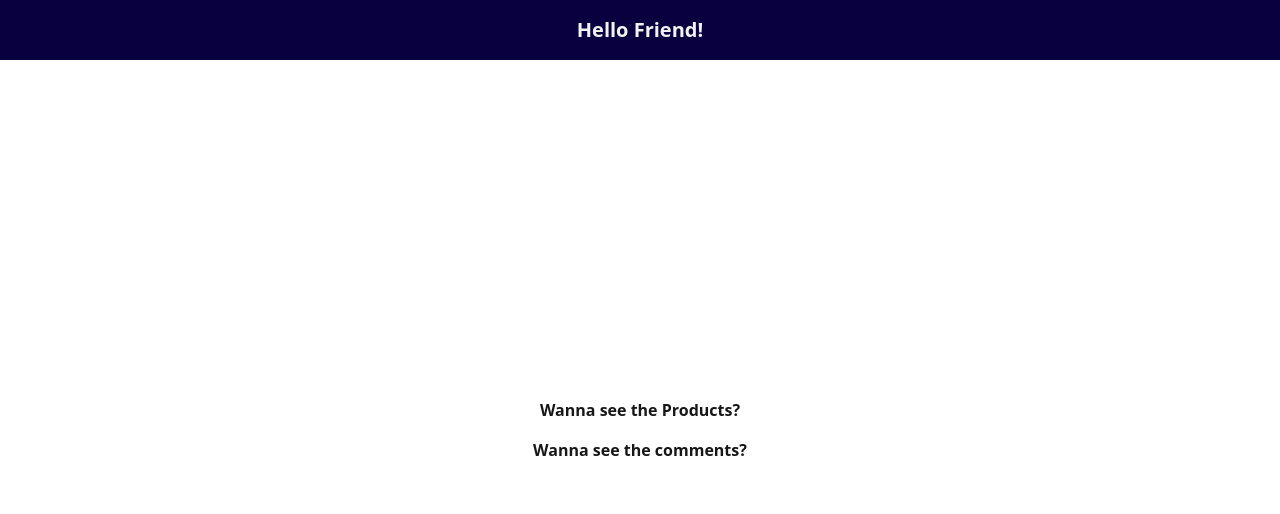
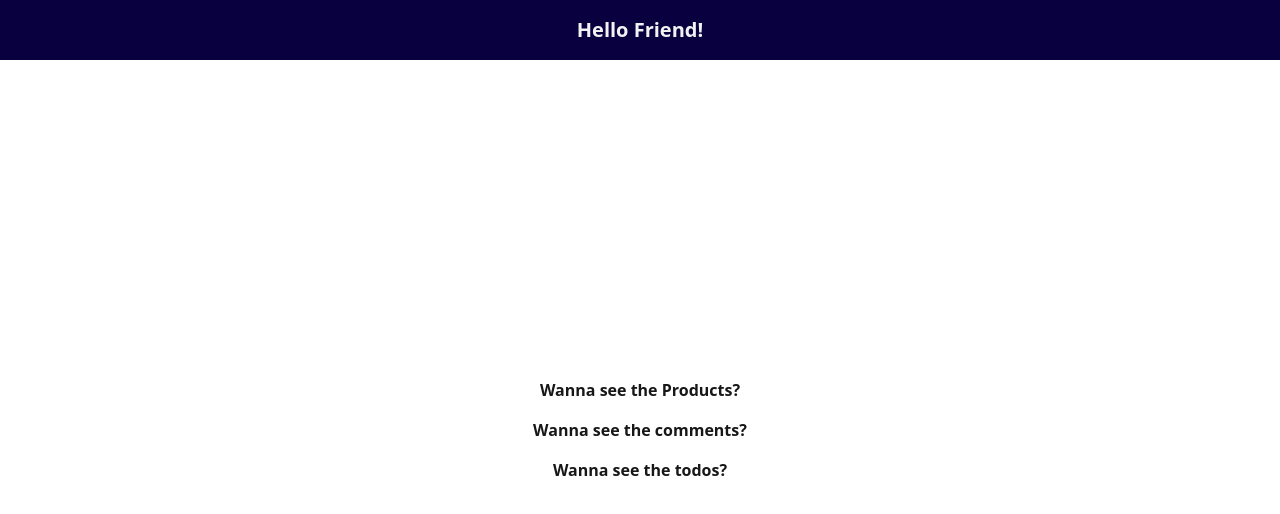
Before and after one commit to Mobinafshari/NextJS, a Next.js app: page / in a window 1280 px wide. Shown: the top 514 px of the page. Built offline with nearby package versions, Linux system fonts and the light colour scheme.

Commit message:
test: testing fetch stuff then go for caching

```diff
--- a/package.json
+++ b/package.json
@@ -9,6 +9,7 @@
     "lint": "next lint"
   },
   "dependencies": {
+    "@tanstack/react-query": "^5.81.2",
     "next": "15.3.4",
     "nextjs-toploader": "^3.8.16",
     "react": "^19.0.0",
@@ -17,6 +18,7 @@
   "devDependencies": {
     "@eslint/eslintrc": "^3",
     "@tailwindcss/postcss": "^4",
+    "@tanstack/eslint-plugin-query": "^5.81.2",
     "@types/node": "^20",
     "@types/react": "^19",
     "@types/react-dom": "^19",
--- a/src/app/comments/page.tsx
+++ b/src/app/comments/page.tsx
@@ -1,5 +1,7 @@
+"use client";
 import React, { Suspense } from "react";
 import Comments from "./_components/Comments";
+import Loading from "../loading";
 
 function page() {
   const comments = fetch("https://jsonplaceholder.typicode.com/comments").then(
@@ -8,7 +10,7 @@ function page() {
   return (
     <div className="flex flex-col gap-4">
       <h2>This is Comment Page</h2>
-      <Suspense fallback={<p>Loading...</p>}>
+      <Suspense fallback={<Loading />}>
         <Comments comments={comments} />
       </Suspense>
     </div>
--- /dev/null
+++ b/src/app/loading.tsx
@@ -0,0 +1,9 @@
+import React from 'react'
+
+function Loading() {
+  return (
+    <div>loading</div>
+  )
+}
+
+export default Loading
--- a/src/app/page.tsx
+++ b/src/app/page.tsx
@@ -6,6 +6,7 @@ function page() {
     <div className="h-full  flex flex-col gap-4 items-center justify-center">
       <Link href="/products">Wanna see the Products?</Link>
       <Link href="/comments">Wanna see the comments?</Link>
+      <Link href="/todos">Wanna see the todos?</Link>
     </div>
   );
 }
--- /dev/null
+++ b/src/app/todos/_hooks/useGetTodos.ts
@@ -0,0 +1,19 @@
+import { useQuery } from "@tanstack/react-query";
+type TodoType = {
+  userId: number;
+  id: number;
+  title: string;
+  completed: boolean;
+};
+const useGetTodos = () => {
+  const { data: todos } = useQuery({
+    queryFn: (): Promise<TodoType[]> =>
+      fetch("https://jsonplaceholder.typicode.com/todos").then((res) =>
+        res.json()
+      ),
+    queryKey: ["todos"],
+  });
+  return { todos };
+};
+
+export default useGetTodos;
--- /dev/null
+++ b/src/app/todos/page.tsx
@@ -0,0 +1,15 @@
+import React from "react";
+import useGetTodos from "./_hooks/useGetTodos";
+
+function Page() {
+  const { todos } = useGetTodos();
+  return (
+    <ul>
+      {todos?.map((todo) => (
+        <li key={todo.id}>{todo.title}</li>
+      ))}
+    </ul>
+  );
+}
+
+export default Page;
--- /dev/null
+++ b/src/lib/react-query.ts
@@ -0,0 +1,14 @@
+import { QueryClient } from "@tanstack/react-query";
+
+export const queryClient = new QueryClient({
+  defaultOptions: {
+    queries: {
+      retry: false,
+      refetchOnReconnect: false,
+      refetchOnWindowFocus: false,
+    },
+    mutations: {
+      retry: false,
+    },
+  },
+});
```
Also changed, not shown: 1 other file (tests, documents, lock files or other folders).
